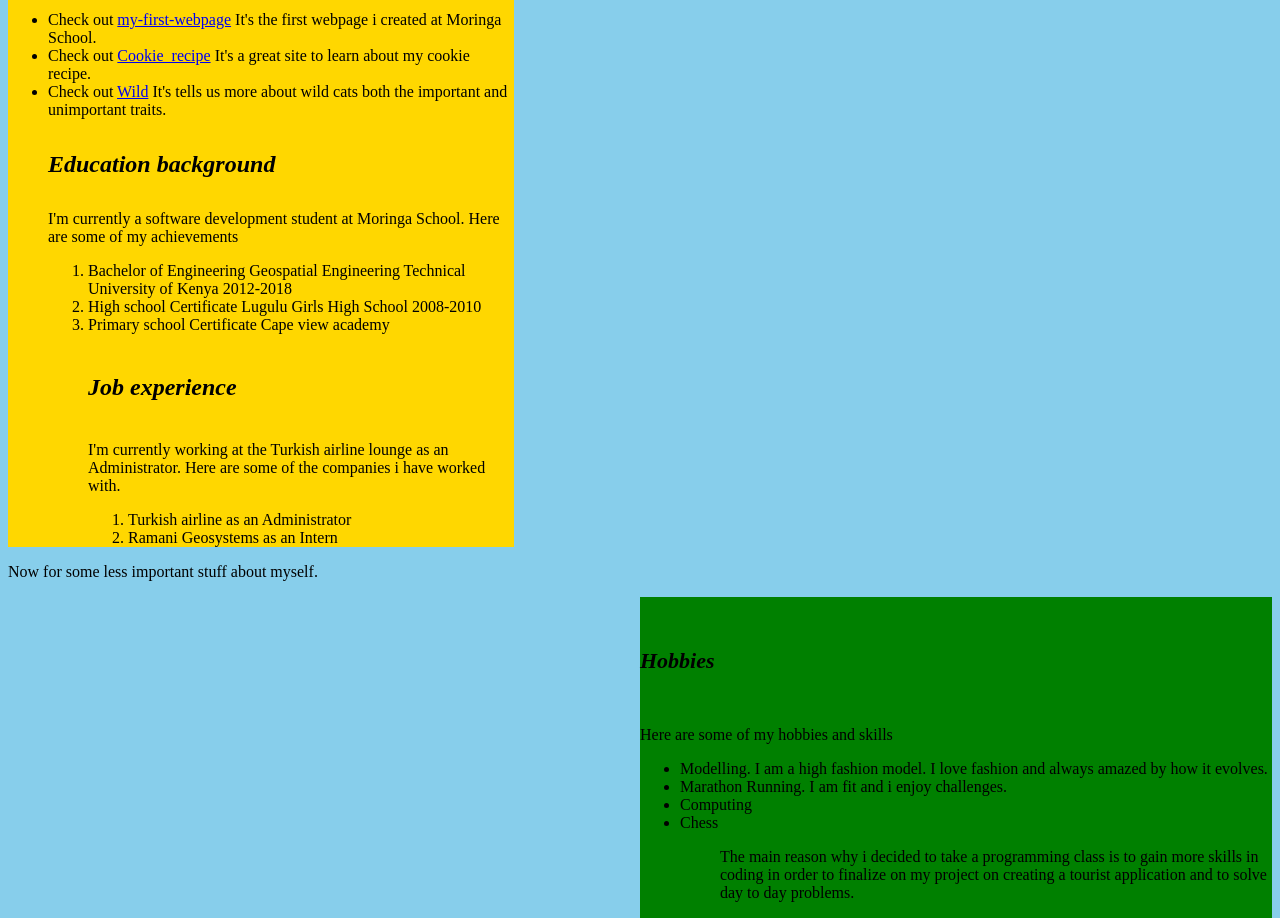
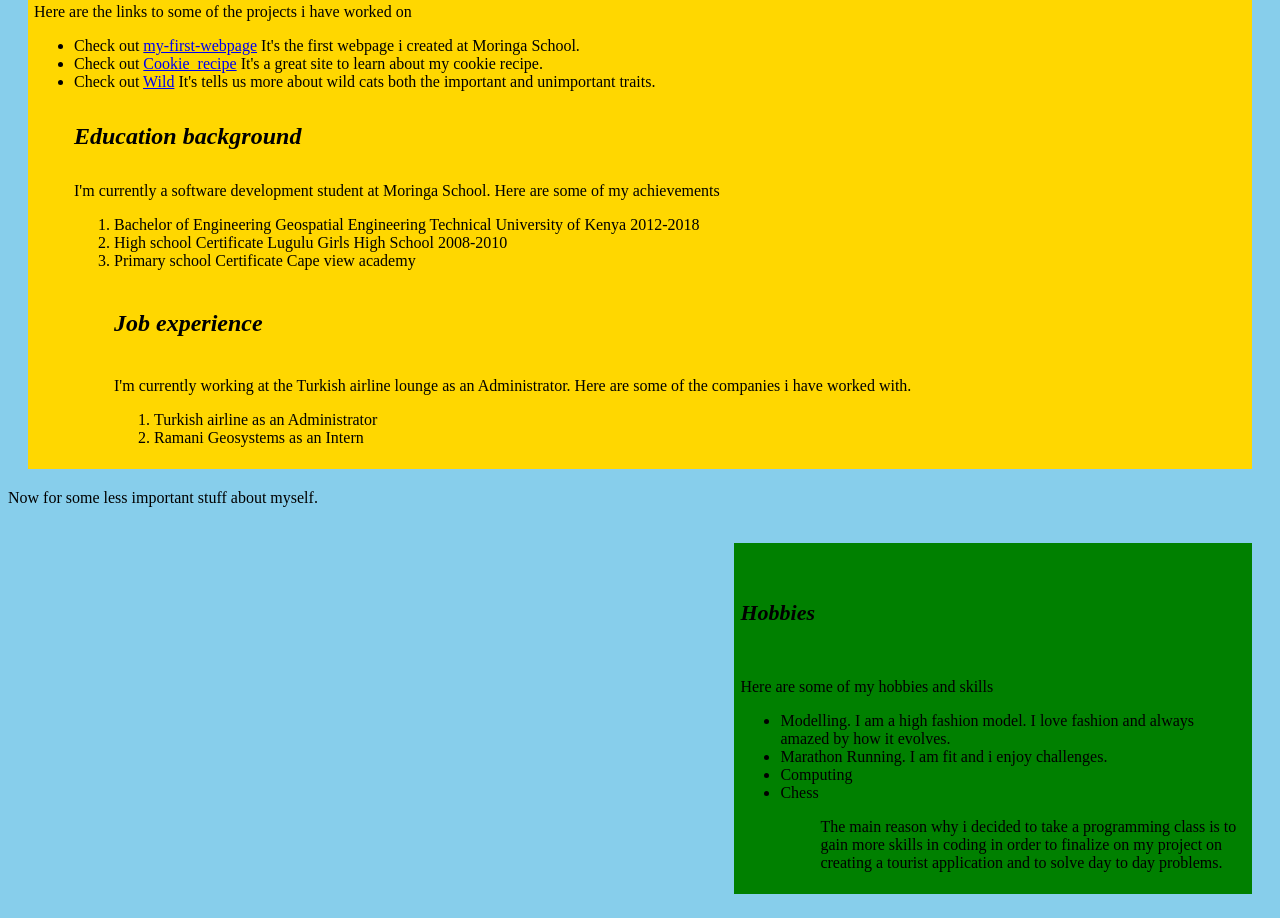
Before and after one commit to Kernael92/Self, a plain HTML site: page index.html in a window 1280 px wide. Shown: the part 526-1444 px from the top of the page. Drawn offline with Linux system fonts and the light colour scheme.

Commit message:
add the specified border, padding and margin to the important and unimportant part of the html file

```diff
--- a/Css/styles.css
+++ b/Css/styles.css
@@ -35,9 +35,15 @@ h6 {
 .important {
    background-color: gold;
    width: 40%
+   border: 2px;
+   padding: 6px;
+   margin: 20px;
 }
 .unimportant {
    background-color: green;
-   width: 50%;
+   width: 40%;
    float: right;
+   border: 2px;
+   padding: 6px;
+   margin: 20px;
 }
```
